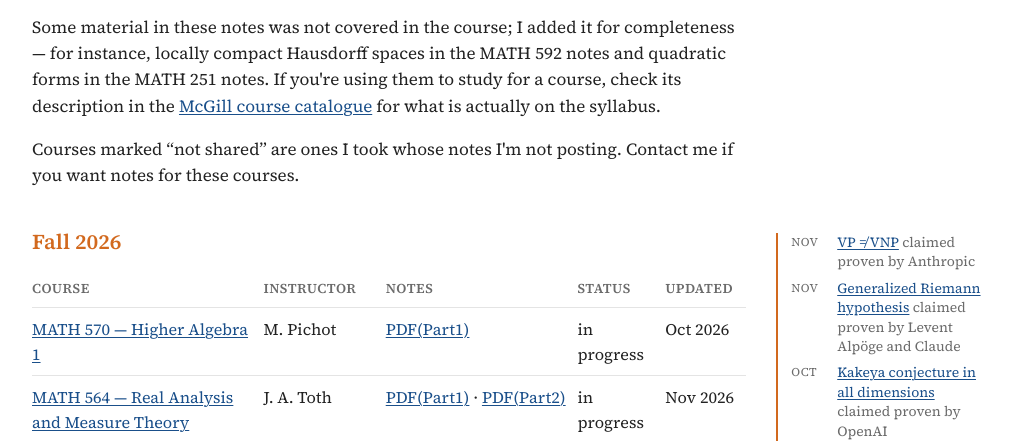
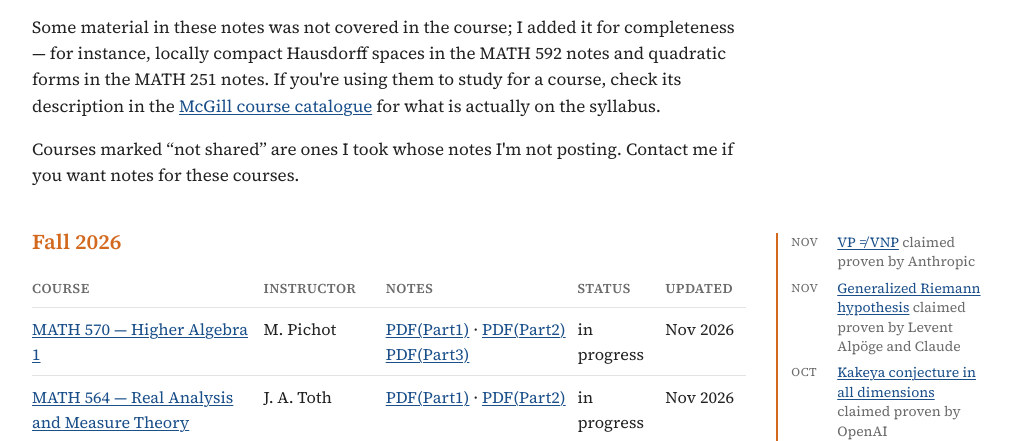
Before and after one commit to zhayittttt-cmyk/zhayittttt-cmyk.github.io, a plain HTML site: page notes.html in a window 1280 px wide. Shown: the part 296-737 px from the top of the page, without its empty margins (251-1263 px from the left). Drawn offline with Linux system fonts and the light colour scheme.

Commit message:
Notes: MATH 570 Parts 2 and 3
Part 2: categories, functors and universal constructions.
Part 3: tensor products, Noetherian rings and the Nullstellensatz.

Co-Authored-By: Claude Opus 5.5 <noreply@anthropic.com>
Claude-Session: https://claude.ai/code/session_011uvbbDvQnyPjFK6cdLKSPG

```diff
--- a/notes.html
+++ b/notes.html
@@ -58,7 +58,7 @@
       <tr><th>Course</th><th>Instructor</th><th>Notes</th><th>Status</th><th class="nowrap">Updated</th></tr>
     </thead>
     <tbody>
-      <tr><td><a href="https://coursecatalogue.mcgill.ca/courses/math-570/" target="_blank" rel="noopener">MATH 570 — Higher Algebra 1</a></td><td>M. Pichot</td><td><a href="notes/math570-f26/part1.pdf" target="_blank" rel="noopener">PDF(Part1)</a></td><td>in progress</td><td class="nowrap">Oct 2026</td></tr>
+      <tr><td><a href="https://coursecatalogue.mcgill.ca/courses/math-570/" target="_blank" rel="noopener">MATH 570 — Higher Algebra 1</a></td><td>M. Pichot</td><td class="nowrap"><a href="notes/math570-f26/part1.pdf" target="_blank" rel="noopener">PDF(Part1)</a> &middot; <a href="notes/math570-f26/part2.pdf" target="_blank" rel="noopener">PDF(Part2)</a><br><a href="notes/math570-f26/part3.pdf" target="_blank" rel="noopener">PDF(Part3)</a></td><td>in progress</td><td class="nowrap">Nov 2026</td></tr>
       <tr><td><a href="https://coursecatalogue.mcgill.ca/courses/math-564/" target="_blank" rel="noopener">MATH 564 — Real Analysis and Measure Theory</a></td><td>J. A. Toth</td><td class="nowrap"><a href="notes/math564-f26/part1.pdf" target="_blank" rel="noopener">PDF(Part1)</a> &middot; <a href="notes/math564-f26/part2.pdf" target="_blank" rel="noopener">PDF(Part2)</a></td><td>in progress</td><td class="nowrap">Nov 2026</td></tr>
       <tr><td><a href="https://www.math.mcgill.ca/atserunyan/Courses/2026F.Math592.DST/" target="_blank" rel="noopener">MATH 592 — Descriptive Set Theory</a></td><td>A. Tserunyan</td><td class="nowrap"><a href="notes/math592-f26/part1.pdf" target="_blank" rel="noopener">PDF(Part1)</a> &middot; <a href="notes/math592-f26/part2.pdf" target="_blank" rel="noopener">PDF(Part2)</a><br><a href="notes/math592-f26/part3.pdf" target="_blank" rel="noopener">PDF(Part3)</a></td><td>in progress</td><td class="nowrap">Nov 2026</td></tr>
       <tr><td><a href="https://coursecatalogue.mcgill.ca/courses/math-356/" target="_blank" rel="noopener">MATH 356 — Honours Probability</a></td><td>L. Addario-Berry</td><td class="nowrap"><a href="notes/math356-f26/part1.pdf" target="_blank" rel="noopener">PDF(Part1)</a> &middot; <a href="notes/math356-f26/part2.pdf" target="_blank" rel="noopener">PDF(Part2)</a><br><a href="notes/math356-f26/part3.pdf" target="_blank" rel="noopener">PDF(Part3)</a></td><td>in progress</td><td class="nowrap">Nov 2026</td></tr>
```
Also changed, not shown: 2 other files.
